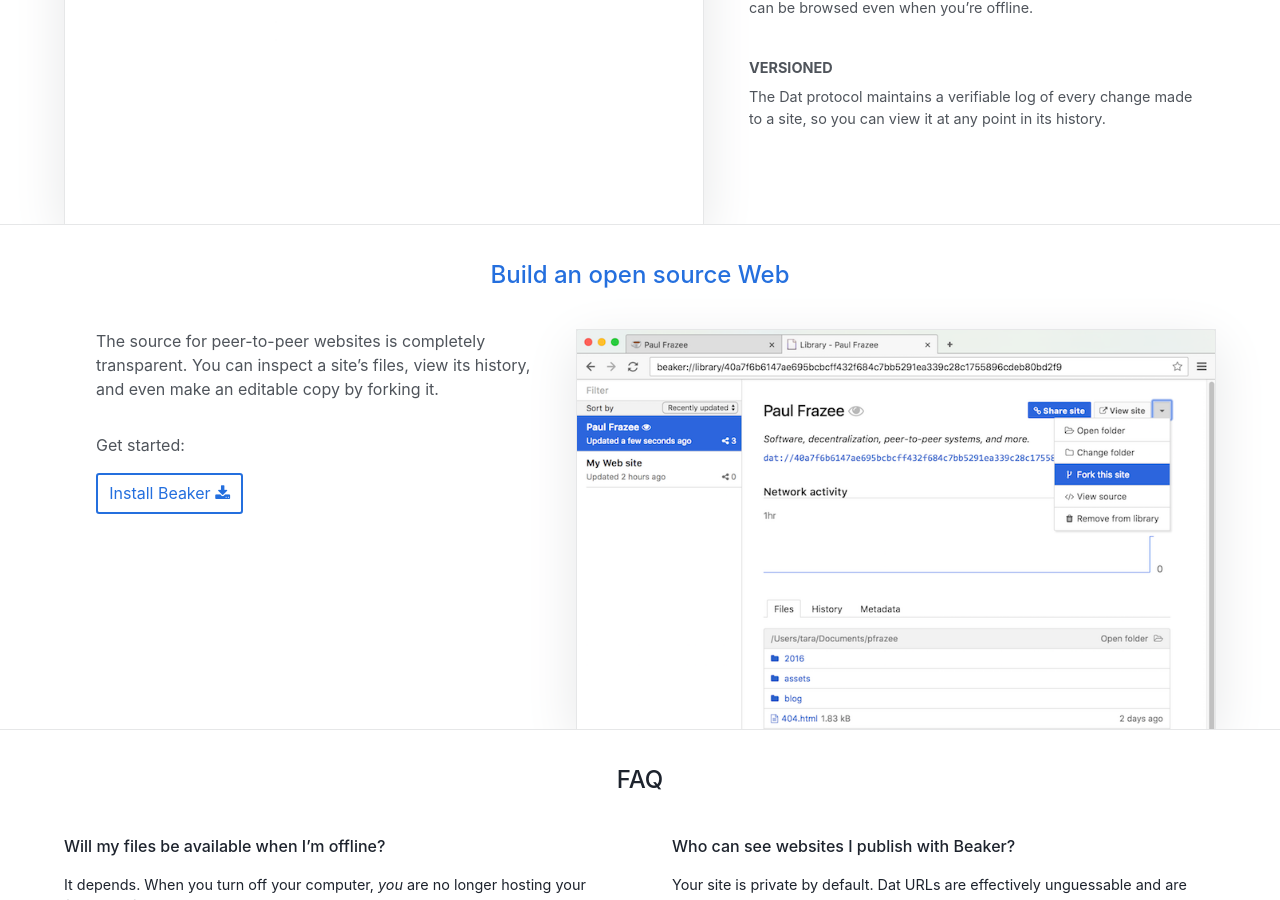
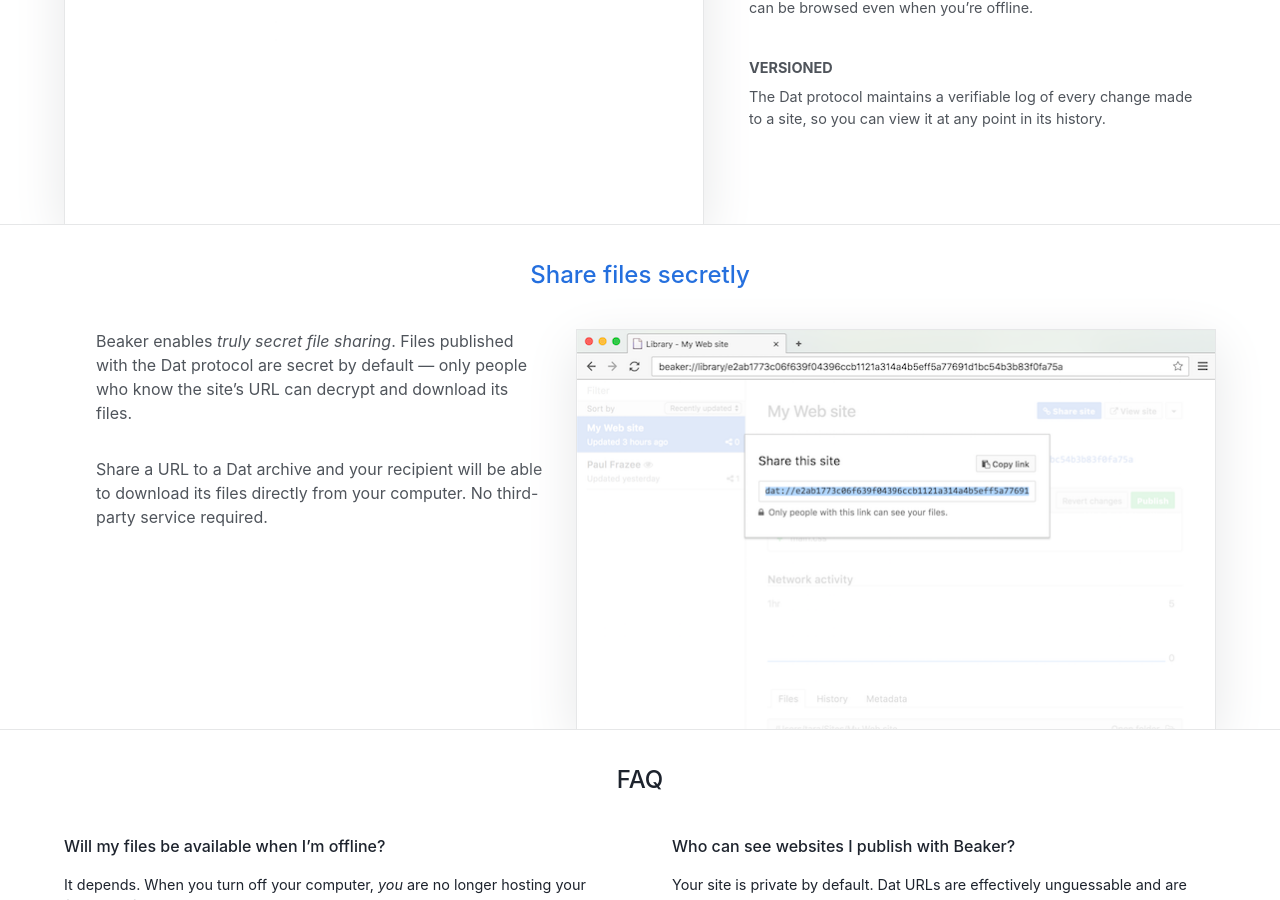
Before and after one commit to beakerbrowser/beakerbrowser.com, a Jekyll site: the page built from index.html, in a window 1280 px wide and 900 px high, scrolled down 1395 px. Built offline with Jekyll 4.4.1, drawn with Linux system fonts in a browser that asks for light colours.

Commit message:
Make last section about secret file sharing instead of forking

```diff
--- a/_data/screenshots.yml
+++ b/_data/screenshots.yml
@@ -26,12 +26,12 @@
      any point in its history.</p></div>"
   orientation: left
   id: 'subsection-ss'
-- src: /img/ss/forking.png
-  title: "Build an open source Web"
+- src: /img/ss/secret-sharing.png
+  title: "Share files secretly"
   desc:
-    "<p>The source for peer-to-peer websites is completely transparent.
-     You can inspect a site’s files, view its history, and even make an
-     editable copy by forking it.</p><p class=\"cta\">Get started:<span>
-     <a class=\"btn btn--outline\" href=\"/docs/install.html\">Install Beaker
-     <i class=\"fa fa-download\" aria-hidden=\"true\"></i></a></span></p>"
+    "<p>Beaker enables <em>truly secret file sharing</em>. Files published with
+     the Dat protocol are secret by default — only people who know the site’s
+     URL can decrypt and download its files.</p><p>Share a URL to a Dat archive
+     and your recipient will be able to download its files directly from your
+     computer. No third-party service required.</p>"
   orientation: right
```
Also changed, not shown: img/ss/secret-sharing.png (added).
